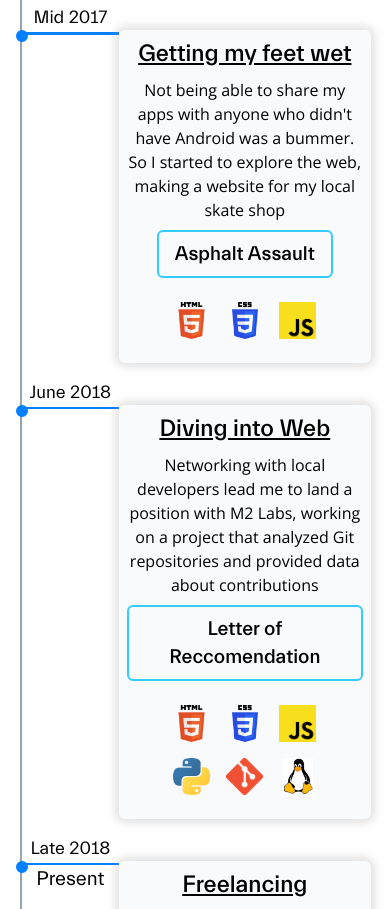
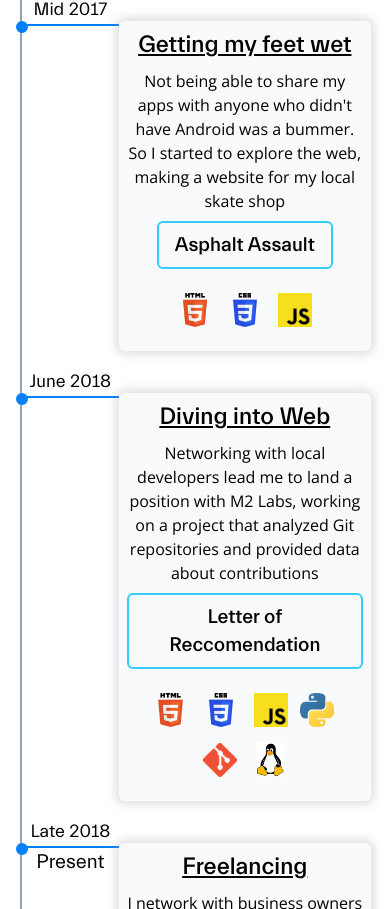
Before and after one commit to azvaliev/valiev-dev-next, a Next.js app: page / in a window 390 px wide. Shown: the part 1971-2880 px from the top of the page. Built offline with nearby package versions, Linux system fonts and the light colour scheme.

Commit message:
Fixed mobile icon layout for techs

```diff
--- a/components/Showcase/TimelineItem.tsx
+++ b/components/Showcase/TimelineItem.tsx
@@ -46,16 +46,16 @@ const TimelineItem = ({
 						</ViewWorkButton>
 					</a>
 				}
-				<div className="flex flex-wrap mx-auto w-fit mt-2 mb-4 max-w-[45vw] sm:max-w-[20vw] lg:max-w-[15vw]">
+				<div className="flex flex-wrap mx-auto w-fit mt-2 mb-4 max-w-[50vw] sm:max-w-[20vw] lg:max-w-[15vw]">
 					{icons.map((icon, idx) =>
 						<div
 							key={idx} title={icon.alt}
-							className={`relative mt-4 h-[9.5vw] w-[9.5vw] md:h-[3.5vw] md:w-[3.5vw] lg:h-[2.5vw] lg:w-[2.5vw] mx-2 px-auto
+							className={`relative mt-4 h-[8.75vw] w-[8.75vw] md:h-[3.5vw] md:w-[3.5vw] lg:h-[2.5vw] lg:w-[2.5vw] mx-2 px-auto
 								${[0,3].includes(idx) && isMobile ? "ml-auto" : null}
 								${[2,5].includes(idx) && isMobile ? "mr-auto": null}
 								${[0,4].includes(idx) && !isMobile ? "ml-auto" : null}
 								${[3,7].includes(idx) && !isMobile ? "mr-auto": null}
-								${!isMobile && icons.length === 6 ? idx === 4 ? " ml-auto" : idx === 5 ? " mr-auto" : null : null}
+								${icons.length === 6 ? idx === 4 ? " ml-auto" : idx === 5 ? " mr-auto" : null : null}
 								`}>
 							<Image src={icon.img} alt={icon.alt} layout="fill" objectFit="contain" priority={icon.priority}/>
 						</div>
```
